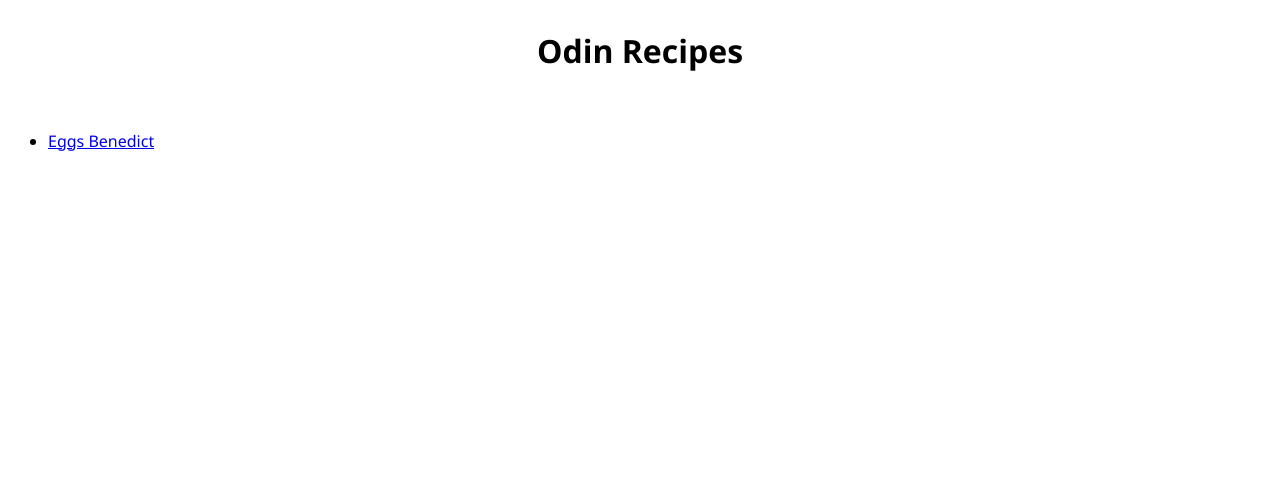
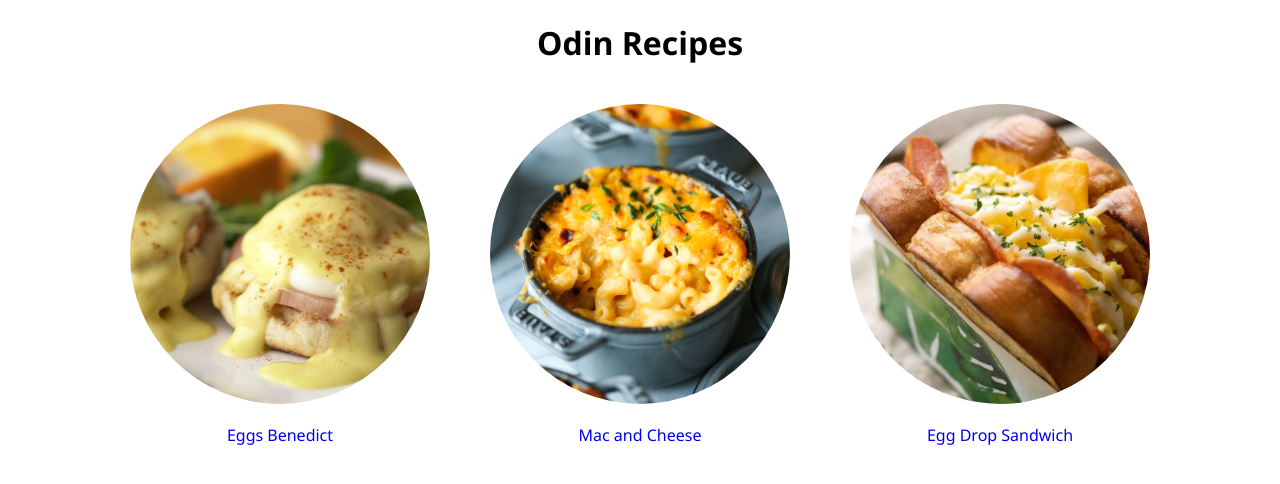
Before and after one commit to aecel/odin-recipes, a plain HTML site: page index.html in a window 1280 px wide. Drawn offline with Linux system fonts and the light colour scheme.

Commit message:
Add more recipes (blank)

```diff
--- a/index.html
+++ b/index.html
@@ -9,10 +9,19 @@
 </head>
 <body>
     <h1 class="odin-title">Odin Recipes</h1>
-    <ul>
-        <li>
+    <ul class="recipe-list">
+        <div class="recipe">
+            <img src="./images/eggs-benny.jfif" alt="Sexy Eggs Benedict">
             <a href="./recipes/eggs-benedict.html">Eggs Benedict</a>
-        </li>
+        </div>
+        <div class="recipe">
+            <img src="./images/mac.jpg" alt="Sexy Mac and Cheese">
+            <a href="./recipes/mac.html">Mac and Cheese</a>
+        </div>
+        <div class="recipe">
+            <img src="./images/egg-drop.webp" alt="Sexy Egg Drop">
+            <a href="./recipes/egg-drop.html">Egg Drop Sandwich</a>
+        </div>
     </ul>
 </body>
 </html>
--- a/styles.css
+++ b/styles.css
@@ -4,9 +4,33 @@
 
 .odin-title {
     text-align: center;
+    margin-bottom: 40px;
 }
 
-body {
+
+.recipe-list {
+    list-style-type: none;
+    margin: 0;
+    padding: 0;
+    display: flex;
+    justify-content: center;
+    gap: 60px;
+}
+
+a {
+    text-decoration: none;
+}
+
+.recipe {
+    display: flex;
+    flex-direction: column;
+    align-items: center;
+    justify-content: center;
+    gap: 20px;
+}
+
+
+.recipe-body {
     display: flex;
     flex-direction: column;
     gap: 20px;
```
Also changed, not shown: recipes/egg-drop.html (added, +12 -0 lines), recipes/eggs-benedict.html (+1 -1 lines), recipes/mac.html (added, +12 -0 lines), images/egg-drop.webp (added), images/mac.jpg (added).
